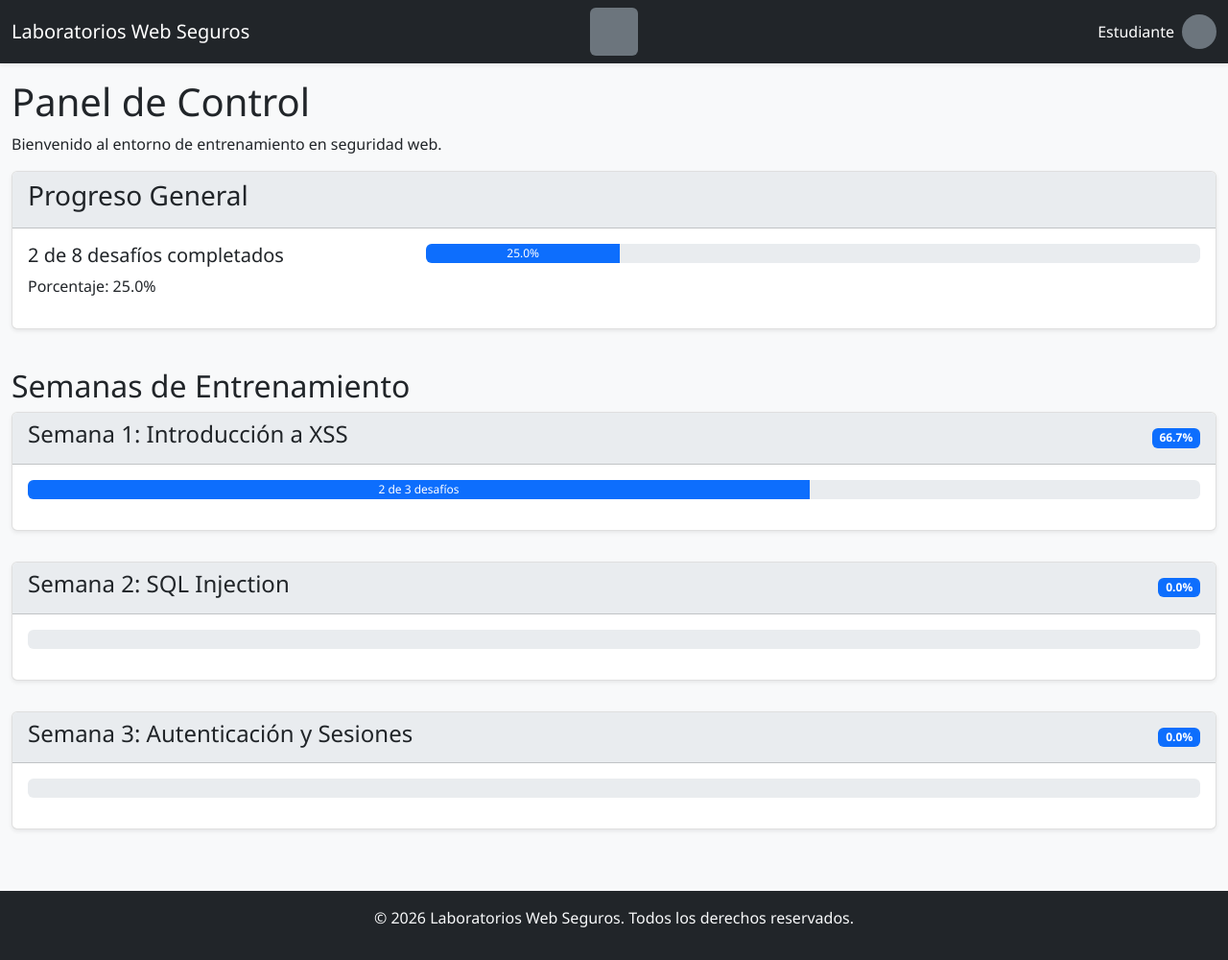
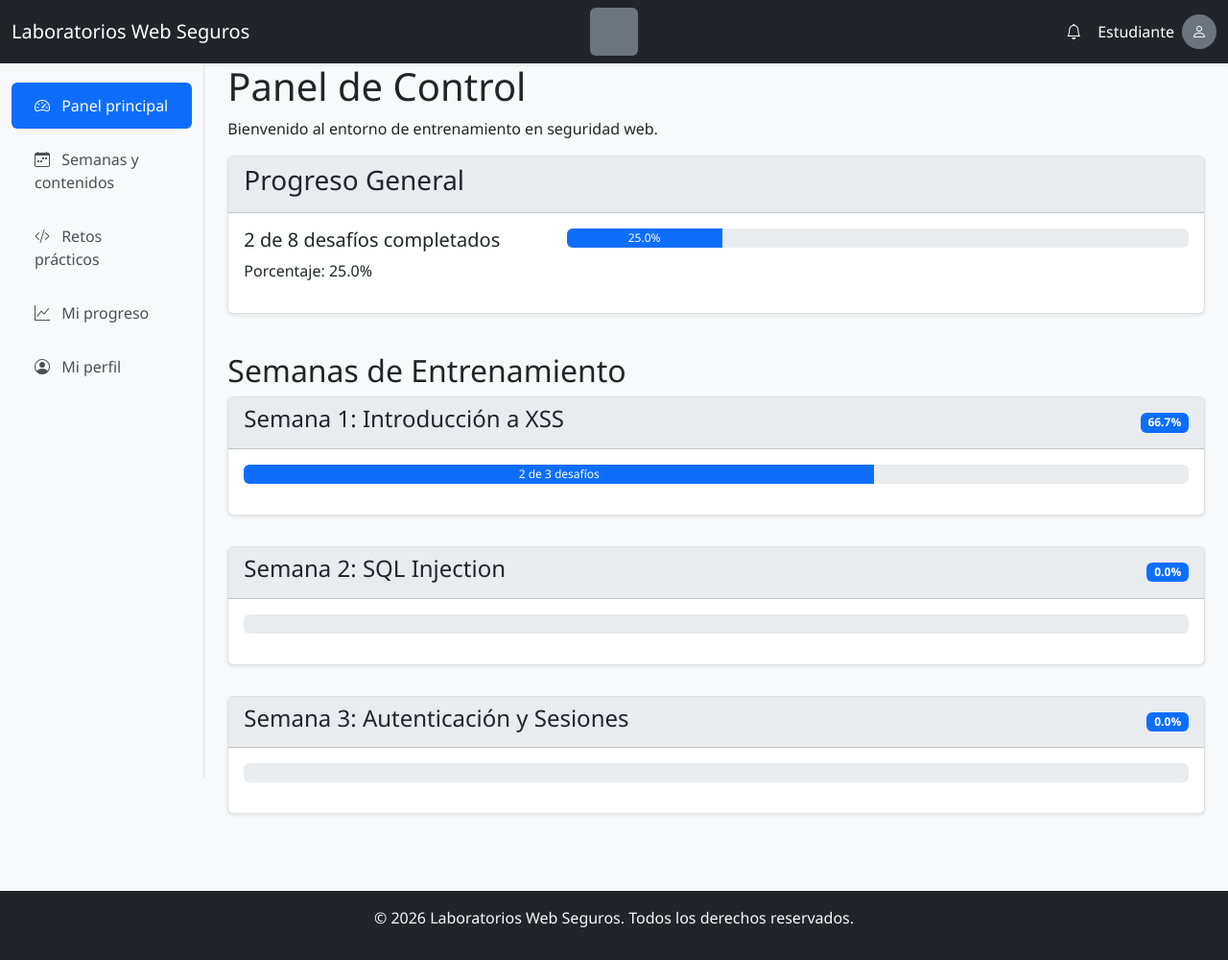
Before and after one commit to Gorlex/laboratorio-web-seguro, a Django app: page / in a window 1280 px wide. Shown: the whole page at 96% size. Run offline with Django 5.2, Linux system fonts and the light colour scheme.

Commit message:
Adiciona menu lateral

```diff
--- a/static/css/style.css
+++ b/static/css/style.css
@@ -38,6 +38,32 @@ body {
     font-weight: 600;
 }
 
+/* Estilos para el sidebar */
+.sidebar {
+    height: calc(100vh - 56px); /* Ajuste para el header */
+    overflow-y: auto;
+    border-right: 1px solid #dee2e6;
+}
+
+.sidebar .nav-link {
+    color: #495057;
+    padding: 0.75rem 1.5rem;
+    margin: 0.25rem 0;
+    border-radius: 0.375rem;
+    transition: all 0.2s ease-in-out;
+}
+
+.sidebar .nav-link:hover {
+    background-color: #e9ecef;
+    color: #0d6efd;
+}
+
+.sidebar .nav-link.active {
+    background-color: #0d6efd;
+    color: white;
+    font-weight: 500;
+}
+
 /* Estilos para los desafíos */
 .challenge-card {
     transition: transform 0.2s;
--- a/templates/base.html
+++ b/templates/base.html
@@ -7,6 +7,7 @@
     <!-- CSS Estándar -->
     <link href="https://cdn.jsdelivr.net/npm/bootstrap@5.3.0/dist/css/bootstrap.min.css" rel="stylesheet">
     <link rel="stylesheet" href="/static/css/style.css">
+    <link rel="stylesheet" href="https://cdn.jsdelivr.net/npm/bootstrap-icons@1.10.0/font/bootstrap-icons.css">
     {% block extra_css %}{% endblock %}
 </head>
 <body>
@@ -38,10 +39,57 @@
         </div>
     </header>
 
-    <!-- Contenido Principal -->
-    <main class="container-fluid mt-3">
-        {% block content %}{% endblock %}
-    </main>
+    <div class="container-fluid">
+        <div class="row">
+            <!-- Sidebar -->
+            <nav id="sidebar" class="col-md-3 col-lg-2 d-md-block bg-light sidebar collapse">
+                <div class="position-sticky pt-3">
+                    <ul class="nav flex-column">
+                        <li class="nav-item">
+                            <a class="nav-link active" href="{% url 'dashboard:index' %}">
+                                <i class="bi bi-speedometer2 me-2"></i>
+                                Panel principal
+                            </a>
+                        </li>
+                        <li class="nav-item">
+                            <a class="nav-link" href="#">
+                                <i class="bi bi-calendar-week me-2"></i>
+                                Semanas y contenidos
+                            </a>
+                        </li>
+                        <li class="nav-item">
+                            <a class="nav-link" href="#">
+                                <i class="bi bi-code-slash me-2"></i>
+                                Retos prácticos
+                            </a>
+                        </li>
+                        <li class="nav-item">
+                            <a class="nav-link" href="#">
+                                <i class="bi bi-graph-up me-2"></i>
+                                Mi progreso
+                            </a>
+                        </li>
+                        <li class="nav-item">
+                            <a class="nav-link" href="#">
+                                <i class="bi bi-person-circle me-2"></i>
+                                Mi perfil
+                            </a>
+                        </li>
+                    </ul>
+                </div>
+            </nav>
+
+            <!-- Botón de menú para móviles -->
+            <button class="btn btn-primary d-md-none position-fixed top-0 start-0 m-3" type="button" data-bs-toggle="collapse" data-bs-target="#sidebar">
+                <i class="bi bi-list"></i>
+            </button>
+
+            <!-- Contenido Principal -->
+            <main class="col-md-9 ms-sm-auto col-lg-10 px-md-4">
+                {% block content %}{% endblock %}
+            </main>
+        </div>
+    </div>
 
     <!-- Footer -->
     <footer class="bg-dark text-light text-center py-3 mt-5">
```
